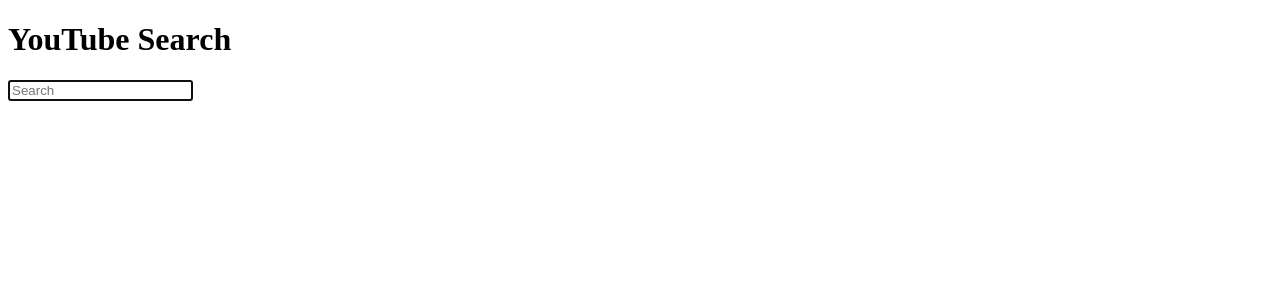
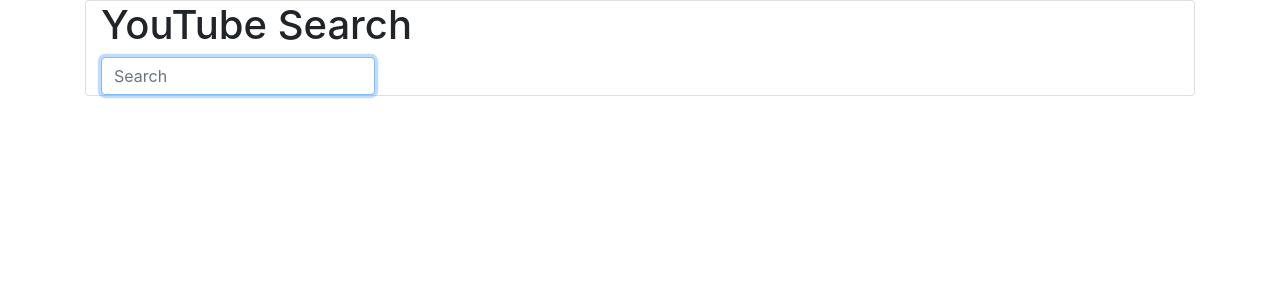
Before and after one commit to ChaimaBenYounes/app-angular-Http, an Angular app: page /youtube in a window 1280 px wide. Shown: the top 300 px of the page. Built offline with nearby package versions, Linux system fonts and the light colour scheme.

Commit message:
[add] template bootstrap

```diff
--- a/angular.json
+++ b/angular.json
@@ -23,6 +23,7 @@
               "src/assets"
             ],
             "styles": [
+              "./node_modules/bootstrap/dist/css/bootstrap.css",
               "src/styles.css"
             ],
             "scripts": [],
--- a/package.json
+++ b/package.json
@@ -19,6 +19,7 @@
     "@angular/platform-browser": "~7.2.0",
     "@angular/platform-browser-dynamic": "~7.2.0",
     "@angular/router": "~7.2.0",
+    "bootstrap": "^4.3.1",
     "core-js": "^2.5.4",
     "rxjs": "~6.4.0",
     "tslib": "^1.9.0",
--- a/src/app/app.component.html
+++ b/src/app/app.component.html
@@ -1,2 +1,7 @@
-
-<router-outlet></router-outlet>
+<div class="container">
+    <div class="card card-default" id="card_contacts">
+        <div id="contacts" class="panel-collapse collapse show" aria-expanded="true">
+            <router-outlet></router-outlet>
+        </div>
+    </div>
+</div>
--- a/src/app/search-result/search-result.component.html
+++ b/src/app/search-result/search-result.component.html
@@ -7,6 +7,7 @@
   <p><a href="{{result.videoUrl}}"
   class="btn btn-default" role="button">
   Watch</a></p>
+    <iframe class="e2e-iframe-trusted-src" width="640" height="390" [src]="videoUrl"></iframe>
   </div>
   </div>
 </div>
--- a/src/app/search-result/search-result.component.ts
+++ b/src/app/search-result/search-result.component.ts
@@ -10,6 +10,7 @@ export class SearchResultComponent implements OnInit {
   //SearchResult assigned to this component SearchBox.
   //The SearchResultComponent simply stores the SearchResult in the instance variable result .
   @Input() result: SearchResult;
+  videoUrl: string = 'result';
 
   constructor() { }
 
```
Also changed, not shown: 1 other file (tests, documents, lock files or other folders).
